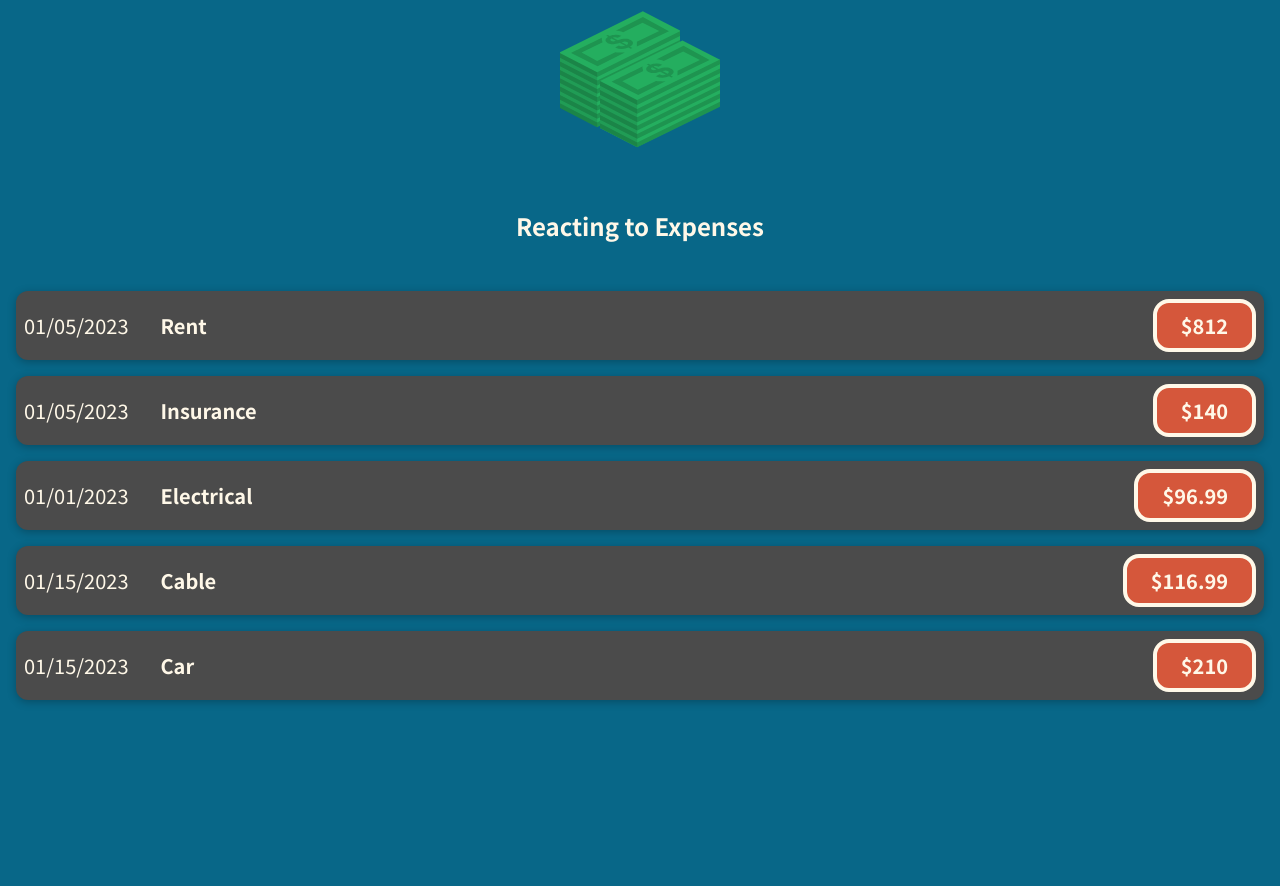
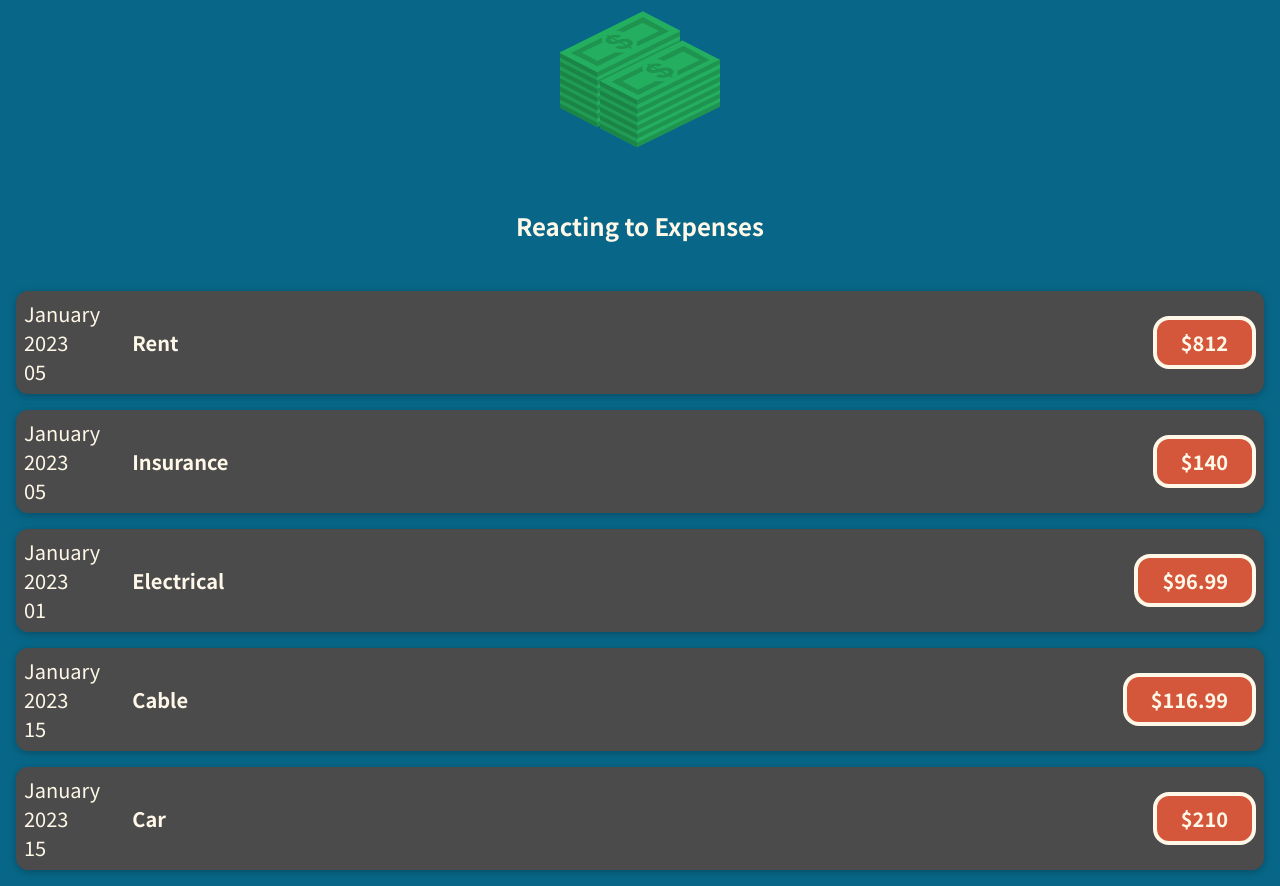
Before and after one commit to punreliable/reacting-to-expenses, a JavaScript app: page / in a window 1280 px wide. Before the commit the page ends 800 px from the top, so only its background shows below. Built offline with nearby package versions, Linux system fonts and the light colour scheme.

Commit message:
Added vanilla JS to component

```diff
--- a/src/components/ExpenseItem.js
+++ b/src/components/ExpenseItem.js
@@ -2,10 +2,19 @@
 import moment from 'moment';
 
 function ExpenseItem( props ) {
+
+    const month = props.date.toLocaleString('en-US', {month: 'long'});
+
+    const day = props.date.toLocaleString('en-US', {day: '2-digit'});
+
+    const year = props.date.getFullYear();
+
     return (
         <div className="expense-item">
             <div className="expense-item__date">
-                {moment(props.date).format("MM/DD/YYYY")}
+                <div>{month}</div>
+                <div>{year}</div>
+                <div>{day}</div>
             </div>
             <div className="expense-item__description">
                 <h3>{props.title}</h3>
--- a/src/components/ExpenseItem.scss
+++ b/src/components/ExpenseItem.scss
@@ -80,13 +80,12 @@
 
 .money {
 
-width: 100%;
-height: 10rem;
-background-image:url('../../public/money.svg');
-background-position: center;
-background-repeat: no-repeat;
-background-size: contain;
-margin: auto;
-
+  background-image:url('../../public/money.svg');
+  background-position: center;
+  background-repeat: no-repeat;
+  background-size: contain;
+  height: 10rem;
+  margin: auto;
+  width: 100%;
 
 }
```
